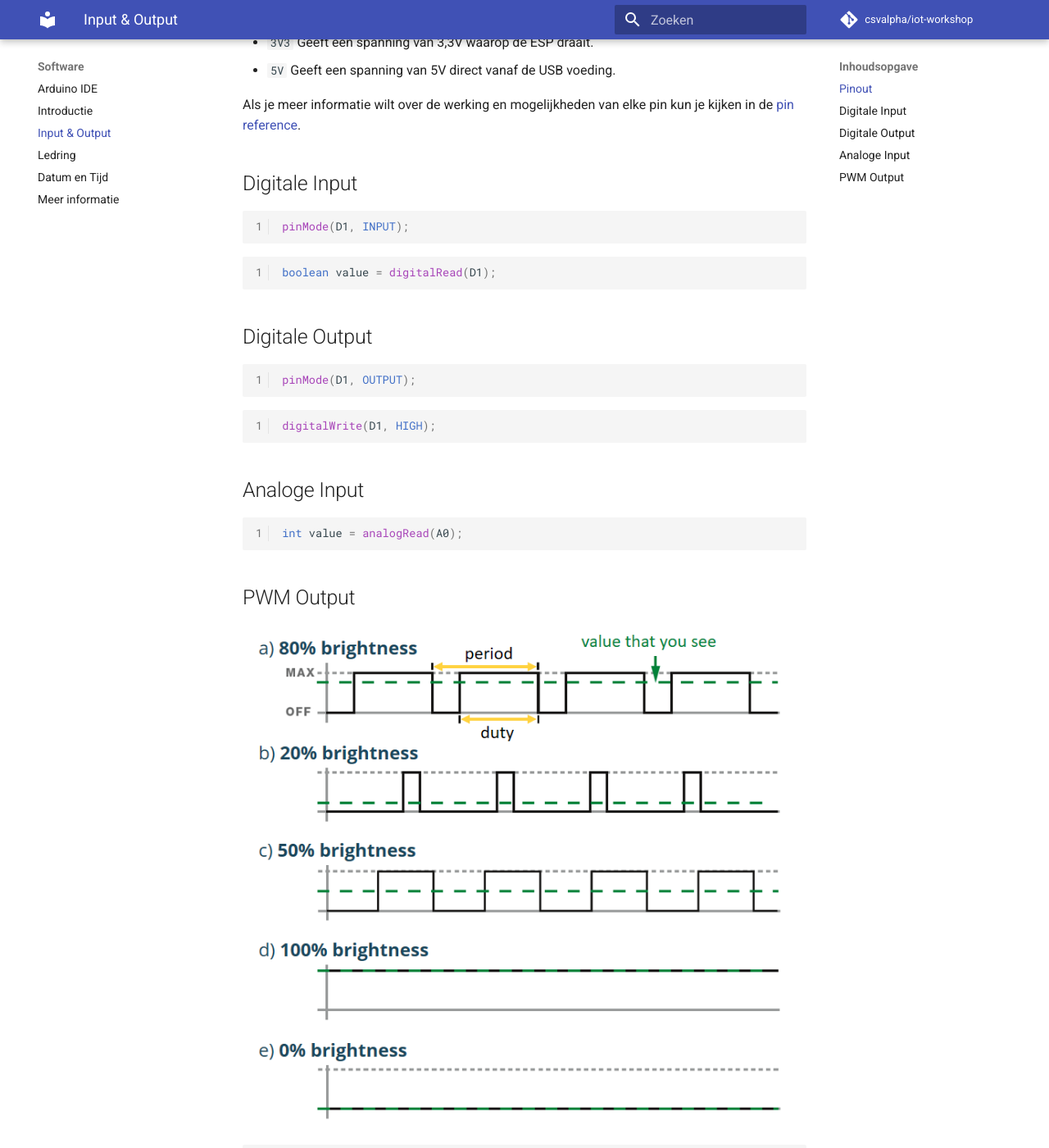
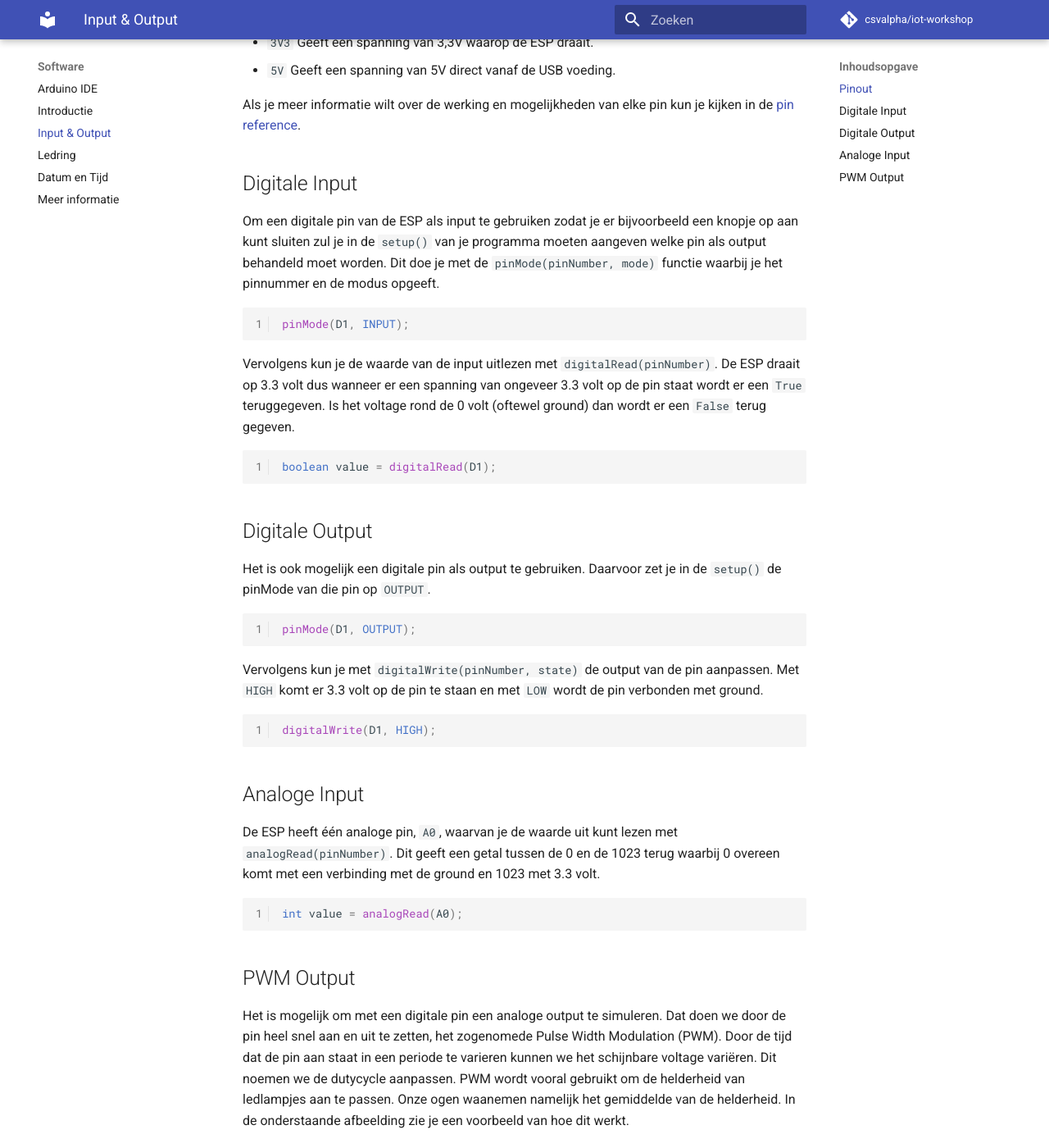
Before and after one commit to csvalpha/iot-workshop, an MkDocs documentation site: the page built from docs/software/digitale-io.md, in a window 1280 px wide and 1400 px high, scrolled down 993 px. Shown: the whole window at 82% size. Built offline with MkDocs 1.6.1 and Material for MkDocs 9.7.7, drawn with Linux system fonts in a browser that asks for light colours; comment, search, counter and statistics services are not loaded; some of the changed text lies outside the part shown.

Commit message:
Add digital io documentation

````diff
--- a/docs/software/digitale-io.md
+++ b/docs/software/digitale-io.md
@@ -1,25 +1,31 @@
 # Input & Output
+
 Het mooie aan microcontrollers is natuurlijk dat je er elektronische componenten mee kunt aansturen en uitlezen. In dit hoofdstuk zullen we beschrijven hoe je de input en output van de microcontroller kunt gebruiken.
 
 ## Pinout
+
 De ESP8266 die wij voor dit project gebruiken is gemonteerd op een WEMOS D1 mini development board. Daarop zijn een aantal pinnen beschikbaar zoals te zien in de onderstaande afbeelding. We zullen de functionaliteiten van elke pin hieronder uitleggen.
 
 ![WEMOS D1 Mini](../assets/images/WEMOS-D1-mini.png)
 
-  - `D0 tm D8` De 9 digitale pinnen kunnen gebruikt worden als digitale input of output. Op `D0` na ondersteunen ze allemaal PWM.
-  - `A0` Is een analoge input pin.
-  - `RX & TX` Kunnen gebruikt worden voor Seriële communicatie.
-  - `GND` Is een ground pin.
-  - `3V3` Geeft een spanning van 3,3V waarop de ESP draait.
-  - `5V` Geeft een spanning van 5V direct vanaf de USB voeding.
+- `D0 tm D8` De 9 digitale pinnen kunnen gebruikt worden als digitale input of output. Op `D0` na ondersteunen ze allemaal PWM.
+- `A0` Is een analoge input pin.
+- `RX & TX` Kunnen gebruikt worden voor Seriële communicatie.
+- `GND` Is een ground pin.
+- `3V3` Geeft een spanning van 3,3V waarop de ESP draait.
+- `5V` Geeft een spanning van 5V direct vanaf de USB voeding.
 
 Als je meer informatie wilt over de werking en mogelijkheden van elke pin kun je kijken in de [pin reference](https://randomnerdtutorials.com/esp8266-pinout-reference-gpios/).
 
 ## Digitale Input
 
+Om een digitale pin van de ESP als input te gebruiken zodat je er bijvoorbeeld een knopje op aan kunt sluiten zul je in de `setup()` van je programma moeten aangeven welke pin als output behandeld moet worden. Dit doe je met de `pinMode(pinNumber, mode)` functie waarbij je het pinnummer en de modus opgeeft.
+
 ```arduino
 pinMode(D1, INPUT);
 ```
+
+Vervolgens kun je de waarde van de input uitlezen met `digitalRead(pinNumber)`. De ESP draait op 3.3 volt dus wanneer er een spanning van ongeveer 3.3 volt op de pin staat wordt er een `True` teruggegeven. Is het voltage rond de 0 volt (oftewel ground) dan wordt er een `False` terug gegeven.
 
 ```arduino
 boolean value = digitalRead(D1);
@@ -27,27 +33,40 @@ boolean value = digitalRead(D1);
 
 ## Digitale Output
 
+Het is ook mogelijk een digitale pin als output te gebruiken. Daarvoor zet je in de `setup()` de pinMode van die pin op `OUTPUT`.
+
 ```arduino
 pinMode(D1, OUTPUT);
 ```
+
+Vervolgens kun je met `digitalWrite(pinNumber, state)` de output van de pin aanpassen. Met `HIGH` komt er 3.3 volt op de pin te staan en met `LOW` wordt de pin verbonden met ground.
 
 ```arduino
 digitalWrite(D1, HIGH);
 ```
 
 ## Analoge Input
+
+De ESP heeft één analoge pin, `A0`, waarvan je de waarde uit kunt lezen met `analogRead(pinNumber)`. Dit geeft een getal tussen de 0 en de 1023 terug waarbij 0 overeen komt met een verbinding met de ground en 1023 met 3.3 volt.
+
 ```arduino
 int value = analogRead(A0);
 ```
 
 ## PWM Output
 
+Het is mogelijk om met een digitale pin een analoge output te simuleren. Dat doen we door de pin heel snel aan en uit te zetten, het zogenomede Pulse Width Modulation (PWM). Door de tijd dat de pin aan staat in een periode te varieren kunnen we het schijnbare voltage variëren. Dit noemen we de dutycycle aanpassen. PWM wordt vooral gebruikt om de helderheid van ledlampjes aan te passen. Onze ogen waanemen namelijk het gemiddelde van de helderheid. In de onderstaande afbeelding zie je een voorbeeld van hoe dit werkt.
+
 ![PWM](../assets/images/pwm.png)
+
+Als je PWM op een digitale pin wilt gebruiken moet je hem eerst als output instellen in de `setup()`.
 
 ```arduino
 pinMode(D1, OUTPUT);
 ```
 
+Vervolgens roep je de `analogWrite(pinNumber, value)` functie aan. De `value` mag een getal tussen de 0 en de 255 zijn. Het volgende voorbeeld geeft dus een PWM signaal op 50% via pin `D1`.
+
 ```arduino
-analogWrite(D1, 512);
+analogWrite(D1, 127);
 ```
````
